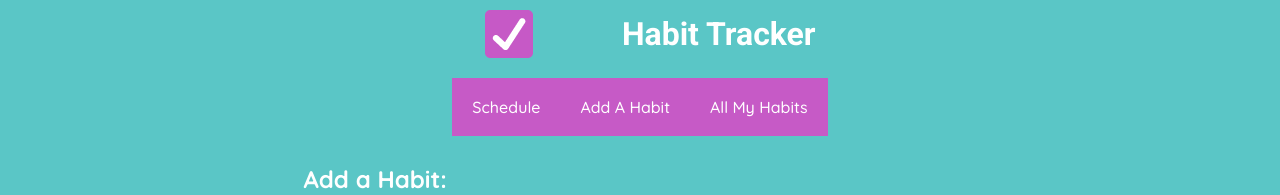
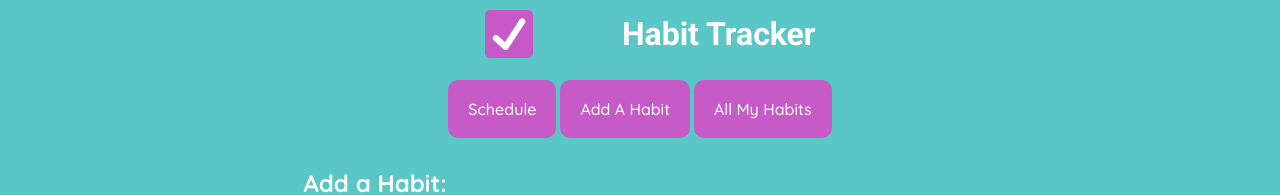
Before and after one commit to syedmwgilani/Habbit-Tracker, a React (Create React App) app: page /habit-tracker/habit-template in a window 1280 px wide. Shown: the top 195 px of the page. Built offline with nearby package versions, Linux system fonts and the light colour scheme.

Commit message:
Rounded Corners on nav elements

```diff
--- a/src/index.css
+++ b/src/index.css
@@ -77,7 +77,9 @@ footer {
 nav a.tab {
     display: inline-block;
     padding: 20px;
+    margin: .125rem;
     text-decoration: none;
+    border-radius: 10px;
 }
 
 .tab:hover {
```
